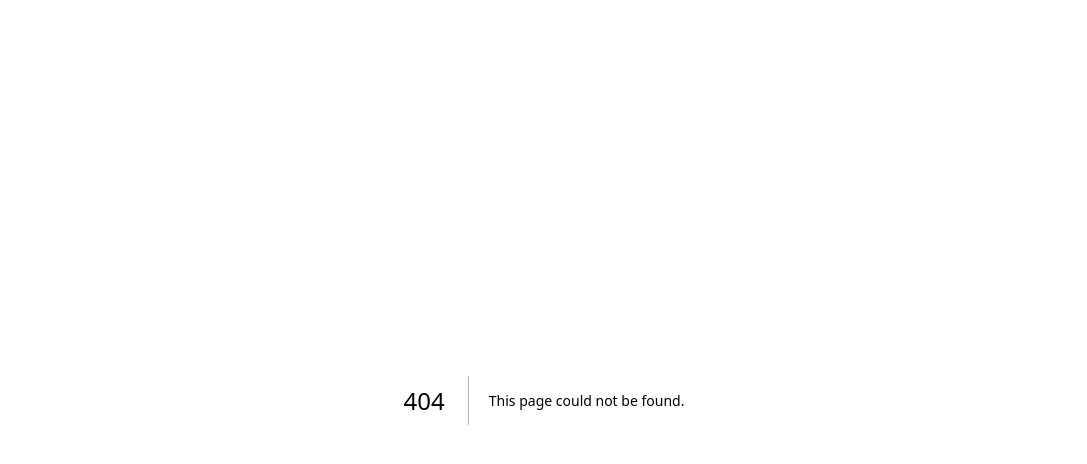
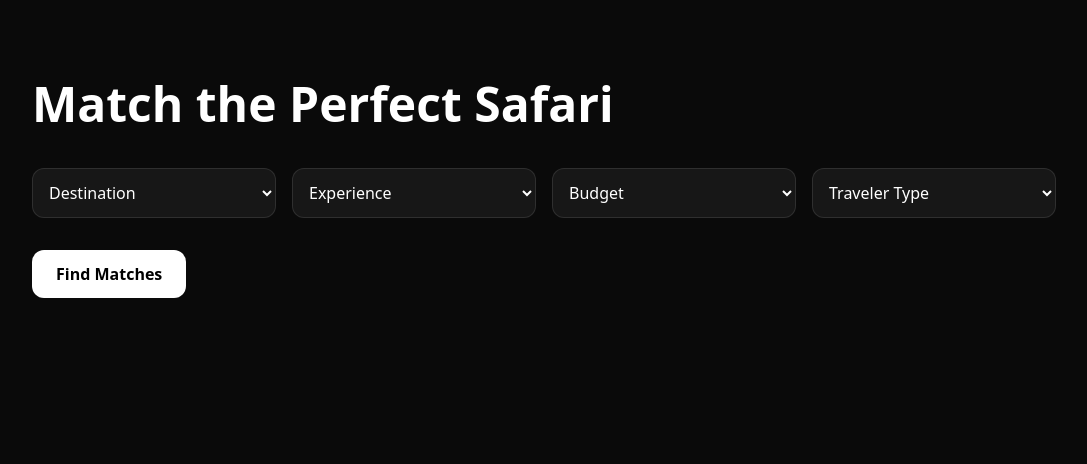
Before and after one commit to aisafarimarketing-ux/safari-trade-directory, a Next.js app: page /match in a window 1280 px wide. Before the commit this address had no page. Shown: the top 464 px of the page, without its empty margins (96-1183 px from the left). Built offline with nearby package versions, Linux system fonts and the light colour scheme.

Commit message:
Create page.tsx

```diff
--- /dev/null
+++ b/src/app/match/page.tsx
@@ -0,0 +1,172 @@
+"use client";
+
+import { useState } from "react";
+import { profiles } from "../../data/profiles";
+
+type MatchForm = {
+  destination: string;
+  experience: string;
+  budget: string;
+  traveler: string;
+};
+
+function scoreProfile(profile: any, form: MatchForm) {
+  let score = 0;
+
+  if (profile.matchAttributes.destinations.includes(form.destination)) {
+    score += 3;
+  }
+
+  if (profile.matchAttributes.experiences.includes(form.experience)) {
+    score += 2;
+  }
+
+  if (profile.matchAttributes.budgetBands.includes(form.budget)) {
+    score += 2;
+  }
+
+  if (profile.matchAttributes.idealFor.includes(form.traveler)) {
+    score += 2;
+  }
+
+  return score;
+}
+
+export default function MatchPage() {
+  const [form, setForm] = useState<MatchForm>({
+    destination: "",
+    experience: "",
+    budget: "",
+    traveler: "",
+  });
+
+  const [results, setResults] = useState<any[]>([]);
+
+  function runMatch() {
+    const scored = profiles
+      .map((p) => ({
+        profile: p,
+        score: scoreProfile(p, form),
+      }))
+      .sort((a, b) => b.score - a.score);
+
+    setResults(scored);
+  }
+
+  return (
+    <main className="min-h-screen bg-neutral-950 text-white px-6 py-20">
+      <div className="max-w-5xl mx-auto">
+
+        <h1 className="text-5xl font-semibold mb-10">
+          Match the Perfect Safari
+        </h1>
+
+        <div className="grid md:grid-cols-4 gap-4 mb-8">
+
+          <select
+            className="bg-neutral-900 border border-white/10 rounded-xl p-3"
+            onChange={(e) =>
+              setForm({ ...form, destination: e.target.value })
+            }
+          >
+            <option value="">Destination</option>
+            <option value="serengeti">Serengeti</option>
+            <option value="tarangire">Tarangire</option>
+          </select>
+
+          <select
+            className="bg-neutral-900 border border-white/10 rounded-xl p-3"
+            onChange={(e) =>
+              setForm({ ...form, experience: e.target.value })
+            }
+          >
+            <option value="">Experience</option>
+            <option value="game-drive">Game Drive</option>
+            <option value="balloon-safari">Balloon Safari</option>
+            <option value="walking-safari">Walking Safari</option>
+            <option value="birding">Birding</option>
+          </select>
+
+          <select
+            className="bg-neutral-900 border border-white/10 rounded-xl p-3"
+            onChange={(e) =>
+              setForm({ ...form, budget: e.target.value })
+            }
+          >
+            <option value="">Budget</option>
+            <option value="upper-mid">Upper Mid</option>
+            <option value="premium">Premium</option>
+            <option value="luxury">Luxury</option>
+          </select>
+
+          <select
+            className="bg-neutral-900 border border-white/10 rounded-xl p-3"
+            onChange={(e) =>
+              setForm({ ...form, traveler: e.target.value })
+            }
+          >
+            <option value="">Traveler Type</option>
+            <option value="couples">Couples</option>
+            <option value="honeymoon">Honeymoon</option>
+            <option value="family-safari">Family</option>
+            <option value="photographers">Photographers</option>
+          </select>
+        </div>
+
+        <button
+          onClick={runMatch}
+          className="bg-white text-black px-6 py-3 rounded-xl font-semibold mb-12"
+        >
+          Find Matches
+        </button>
+
+        <div className="space-y-6">
+
+          {results.map((r) => (
+            <div
+              key={r.profile.slug}
+              className="border border-white/10 rounded-2xl p-6 bg-white/[0.03]"
+            >
+              <div className="flex justify-between items-center">
+
+                <div>
+                  <p className="text-sm text-white/40 uppercase">
+                    {r.profile.type}
+                  </p>
+
+                  <h2 className="text-2xl font-semibold">
+                    {r.profile.name}
+                  </h2>
+
+                  <p className="text-white/60">
+                    {r.profile.location}
+                  </p>
+                </div>
+
+                <div className="text-right">
+                  <p className="text-sm text-white/40">Match Score</p>
+                  <p className="text-3xl font-semibold">{r.score}</p>
+                </div>
+
+              </div>
+
+              <p className="mt-4 text-white/70">
+                {r.profile.description}
+              </p>
+
+              <a
+                href={`/profiles/${r.profile.slug}`}
+                className="inline-block mt-4 text-sm font-semibold text-amber-300"
+              >
+                View Profile →
+              </a>
+
+            </div>
+          ))}
+
+        </div>
+
+      </div>
+    </main>
+  );
+}
```
